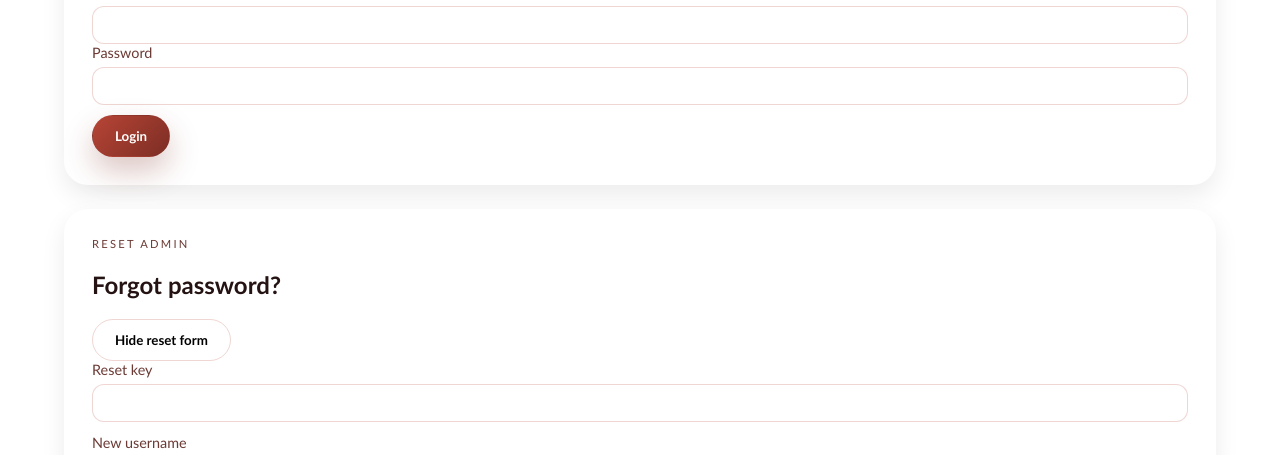
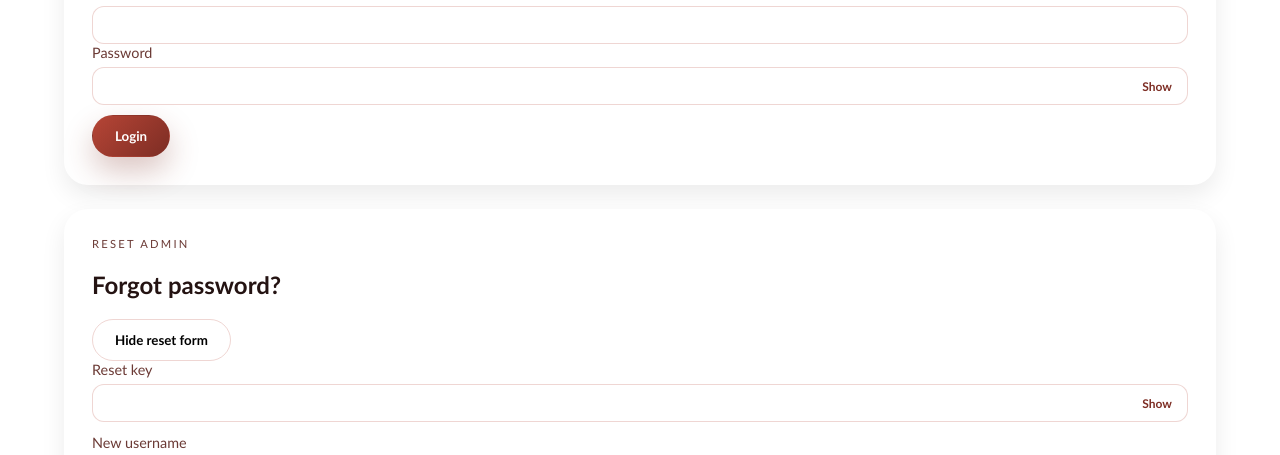
Before and after one commit to Degbang/berecons-frontend, an Angular app: page /admin/addProducts in a window 1280 px wide. Both pictures are taken after a click on the button "Show reset form". Shown: the part 266-721 px from the top of the page. Built offline with nearby package versions, Linux system fonts and the light colour scheme.

Commit message:
Add show/hide password toggles

```diff
--- a/src/app/admin.component.css
+++ b/src/app/admin.component.css
@@ -6,6 +6,34 @@
 
 .auth-shell .form-actions {
   margin-top: 10px;
+}
+
+.password-field {
+  position: relative;
+  display: flex;
+  align-items: center;
+}
+
+.password-field input {
+  padding-right: 72px;
+}
+
+.toggle-password {
+  position: absolute;
+  right: 10px;
+  top: 50%;
+  transform: translateY(-50%);
+  border: 0;
+  background: transparent;
+  color: #7d2d24;
+  font-weight: 600;
+  font-size: 12px;
+  cursor: pointer;
+  padding: 4px 6px;
+}
+
+.toggle-password:hover {
+  color: #b64536;
 }
 
 .admin-shell {
--- a/src/app/admin.component.html
+++ b/src/app/admin.component.html
@@ -8,7 +8,17 @@
     </label>
     <label>
       Password
-      <input type="password" [(ngModel)]="loginPassword" />
+      <div class="password-field">
+        <input [type]="showLoginPassword ? 'text' : 'password'" [(ngModel)]="loginPassword" />
+        <button
+          class="toggle-password"
+          type="button"
+          (click)="showLoginPassword = !showLoginPassword"
+          [attr.aria-label]="showLoginPassword ? 'Hide password' : 'Show password'"
+        >
+          {{ showLoginPassword ? 'Hide' : 'Show' }}
+        </button>
+      </div>
     </label>
     <div class="form-actions">
       <button class="btn primary" type="button" (click)="login()">Login</button>
@@ -27,7 +37,17 @@
     <div class="reset-block" *ngIf="forgotPanelOpen">
       <label>
         Reset key
-        <input type="password" [(ngModel)]="resetKey" />
+        <div class="password-field">
+          <input [type]="showResetKey ? 'text' : 'password'" [(ngModel)]="resetKey" />
+          <button
+            class="toggle-password"
+            type="button"
+            (click)="showResetKey = !showResetKey"
+            [attr.aria-label]="showResetKey ? 'Hide reset key' : 'Show reset key'"
+          >
+            {{ showResetKey ? 'Hide' : 'Show' }}
+          </button>
+        </div>
       </label>
       <label>
         New username
@@ -35,7 +55,17 @@
       </label>
       <label>
         New password
-        <input type="password" [(ngModel)]="resetPassword" />
+        <div class="password-field">
+          <input [type]="showResetPassword ? 'text' : 'password'" [(ngModel)]="resetPassword" />
+          <button
+            class="toggle-password"
+            type="button"
+            (click)="showResetPassword = !showResetPassword"
+            [attr.aria-label]="showResetPassword ? 'Hide password' : 'Show password'"
+          >
+            {{ showResetPassword ? 'Hide' : 'Show' }}
+          </button>
+        </div>
       </label>
       <div class="form-actions">
         <button class="btn ghost" type="button" (click)="resetCredentials()">Reset</button>
--- a/src/app/admin.component.ts
+++ b/src/app/admin.component.ts
@@ -49,11 +49,14 @@ export class AdminComponent implements OnInit, OnDestroy {
   adminView: 'products' | 'bookings' | 'wishlists' = 'products';
   loginUsername = '';
   loginPassword = '';
+  showLoginPassword = false;
   loginMessage = '';
 
   resetKey = '';
   resetUsername = '';
   resetPassword = '';
+  showResetKey = false;
+  showResetPassword = false;
   resetMessage = '';
   forgotPanelOpen = false;
 
```
